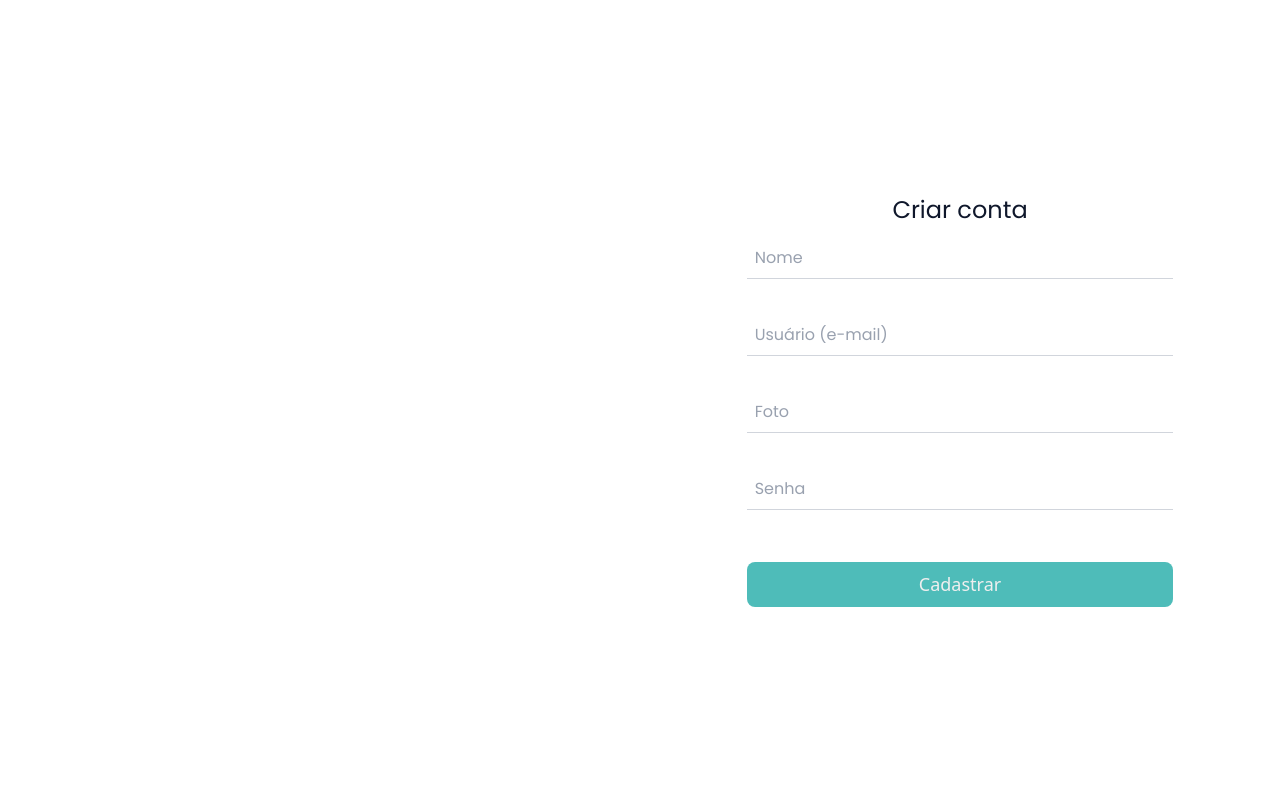
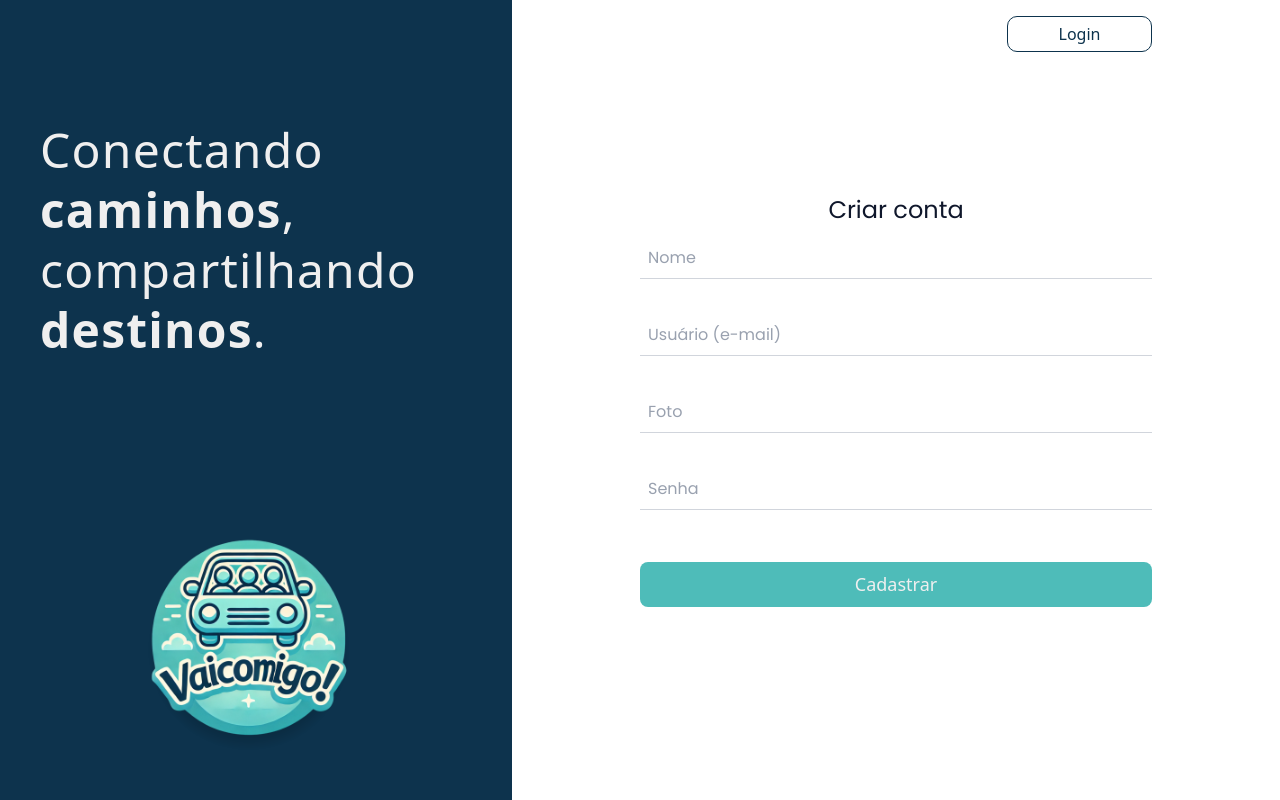
Before and after one commit to 0M1n40/frontVaiComigo, a React (Vite) app: page /cadastro in a window 1280 px wide. Built offline with nearby package versions, Linux system fonts and the light colour scheme; no server answers.

Commit message:
feat(Cadastro): style form

```diff
--- a/src/components/buttons/BotaoLogin.tsx
+++ b/src/components/buttons/BotaoLogin.tsx
@@ -1,7 +1,11 @@
+import { useNavigate } from "react-router-dom";
+
 function BotaoLogin() {
 
+    const navigate = useNavigate();
+
     function login(){
-        console.log('implementar dps')
+        navigate('/login');
     }
 
     return (
--- a/src/pages/cadastro/Cadastro.tsx
+++ b/src/pages/cadastro/Cadastro.tsx
@@ -4,10 +4,11 @@ import { Usuario } from "../../models/Usuario"
 import { cadastrarUsuario } from "../../service/Service"
 import "./Cadastro.css";
 import BotaoPrincipal from "../../components/buttons/BotaoCadastrarEntrar";
+import vaiComigoLogo from '../../utils/img/VaiComigo.png'
+import BotaoLogin from "../../components/buttons/BotaoLogin";
 
 function Cadastro() {
     const navigate = useNavigate()
-    const [isLoading, setIsLoading] = useState<boolean>(false) //deixar isLoading ai por enquanto
     const [confirmaSenha, setConfirmaSenha] = useState<string>("")
     const [usuario, setUsuario] = useState<Usuario>({
     id: 0,
@@ -42,15 +43,12 @@ async function cadastrarNovoUsuario(e: FormEvent<HTMLFormElement>){
     e.preventDefault()
 
     if(confirmaSenha === usuario.senha && usuario.senha.length >= 8){
-        setIsLoading(true)
         try {
         await cadastrarUsuario(`/usuarios/cadastro`, usuario, setUsuario) //estava: /usuarios/cadastrar tem que dar uma olhada
         alert("Usuário cadastrado com sucesso!")
     } catch (error) {
         alert("Erro ao cadastrar o usuário!")
         }
-
-        setIsLoading(false)
     } else {
         alert("Dados do usuário inconsistentes! Verifique as informações do cadastro.")
         setUsuario({...usuario, senha: ''})
@@ -59,8 +57,31 @@ async function cadastrarNovoUsuario(e: FormEvent<HTMLFormElement>){
 }
 
     return (
-    <div className="grid grid-cols-1 lg:grid-cols-2 h-screen place-items-center font-bold">
-        <div className="fundoCadastro hidden lg:block"></div>
+        <div className="grid grid-cols-1 lg:grid-cols-5 h-screen">
+
+            <div className="relative bg-[#0D334D] h-full hidden lg:flex flex-col justify-between p-10 lg:col-span-2">
+                <div className="mt-20">
+                    <h1 className="font-poppins text-[#EFEFEF] text-4xl lg:text-5xl leading-tight tracking-wide">
+                        Conectando <br /> <span className="font-bold">caminhos</span>, <br />
+                        compartilhando <span className="font-bold">destinos</span>.
+                    </h1>
+                </div>
+
+                <div className="flex justify-center">
+                    <img
+                        src={vaiComigoLogo}
+                        alt="Logo do projeto VaiComigo"
+                        className="object-contain"
+                    />
+                </div>
+            </div>
+
+
+            <div className="flex justify-center items-center flex-col w-full lg:col-span-3 gap-3 rounded-lg relative">
+                <div className="absolute top-4 w-2/3 flex justify-end">
+                    <BotaoLogin />
+                </div>
+
             <form className='flex justify-center items-center flex-col w-2/3 gap-3'
                 onSubmit={cadastrarNovoUsuario}>
                 <h6 className= 'poppins text-slate-900 text-2xl'>Criar conta</h6>
@@ -119,6 +140,7 @@ async function cadastrarNovoUsuario(e: FormEvent<HTMLFormElement>){
                     onChange={atualizarEstado}
                     />
                 </div>
+
                 <div className="flex justify-center mt-4 w-full">
                     <BotaoPrincipal
                         label={"Cadastrar"}
@@ -126,6 +148,7 @@ async function cadastrarNovoUsuario(e: FormEvent<HTMLFormElement>){
                 </div>
             </form>
         </div>
+    </div>
     );
 }
 
```
Lines whose indentation alone changed are shown as unchanged.
